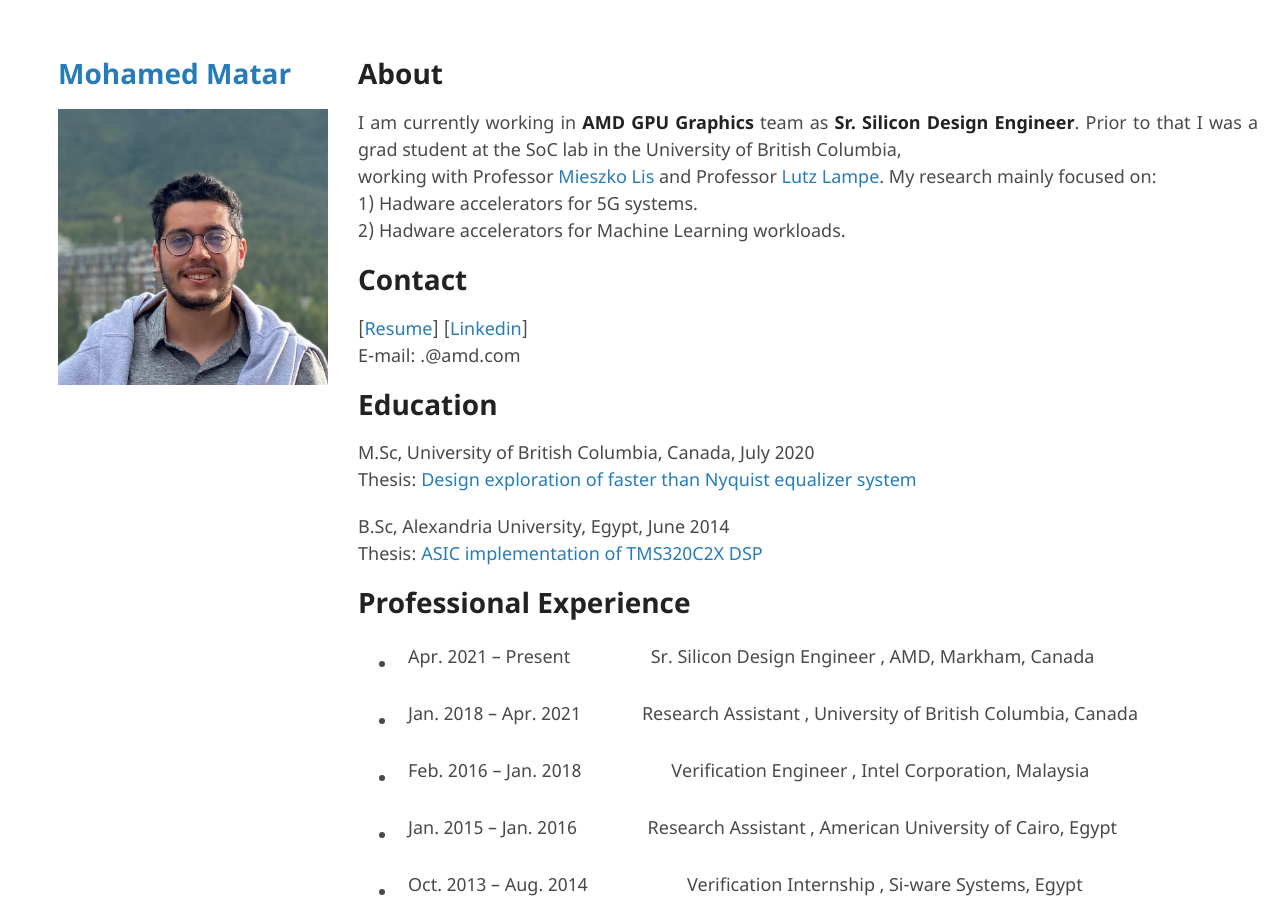
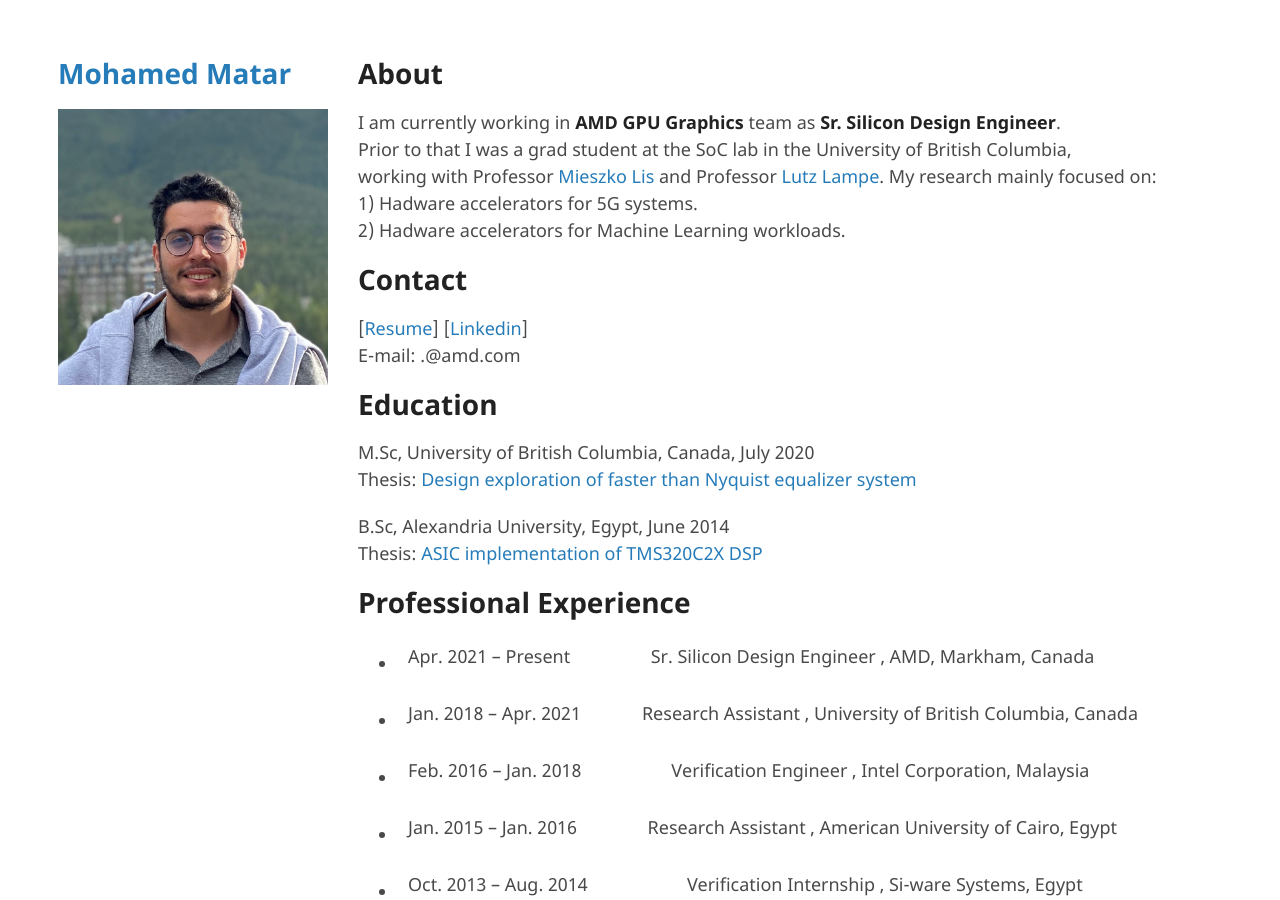
Before and after one commit to maomran/momatar, a Jekyll site: the page built from index.md, in a window 1280 px wide and 900 px high. Built offline with Jekyll 4.4.1, drawn with Linux system fonts in a browser that asks for light colours; our own code applies the rules of GitHub Pages for plain Markdown files; the repository's description, which GitHub fills in, is left out.

```diff
--- a/index.md
+++ b/index.md
@@ -1,7 +1,7 @@
 # About
 
-I am currently working in **AMD GPU Graphics** team as **Sr. Silicon Design Engineer**.
-Prior to that I was a grad student at the SoC lab in  the University of British Columbia,  \
+I am currently working in **AMD GPU Graphics** team as **Sr. Silicon Design Engineer**. \
+Prior to that I was a grad student at the SoC lab in  the University of British Columbia,
 working with Professor [Mieszko Lis](http://mieszko.ece.ubc.ca/) and Professor [Lutz Lampe](http://www.ece.ubc.ca/~lampe/).
 My research mainly focused on:
 1) Hadware accelerators for 5G systems.
```
